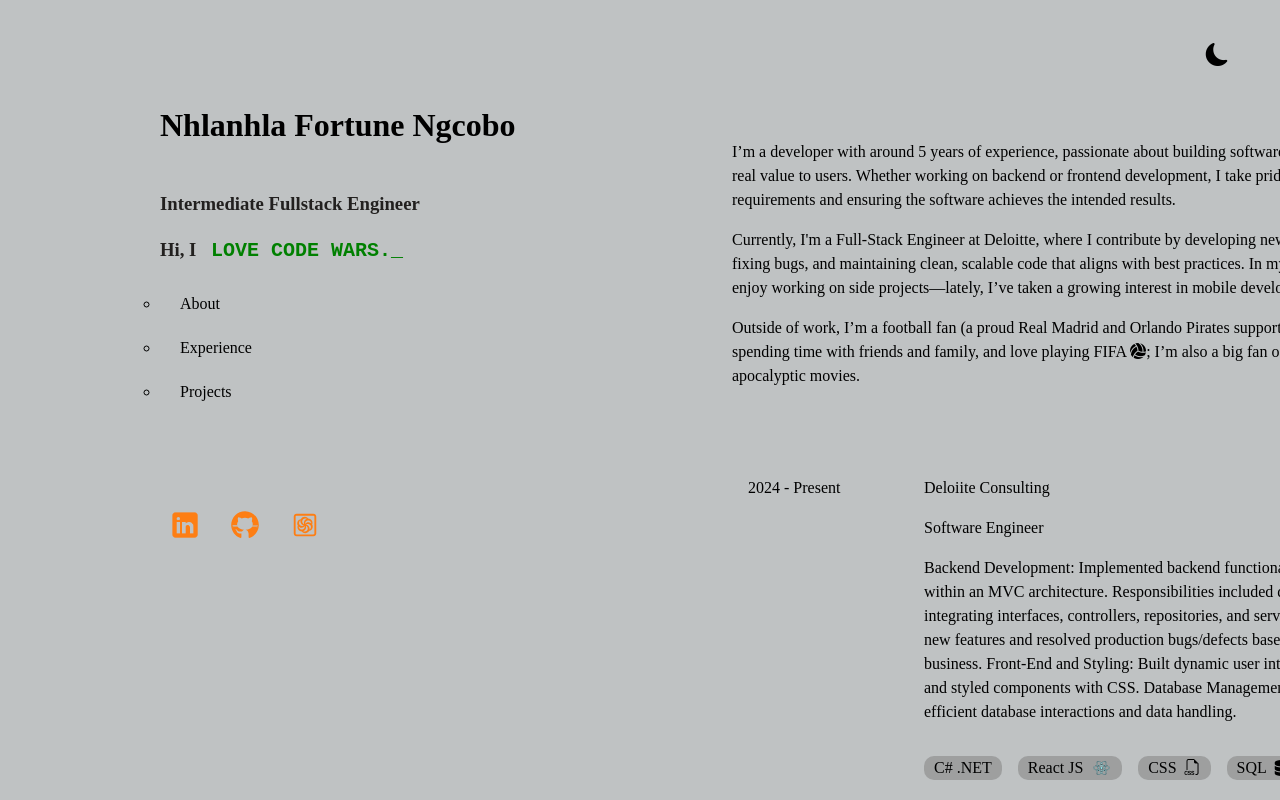
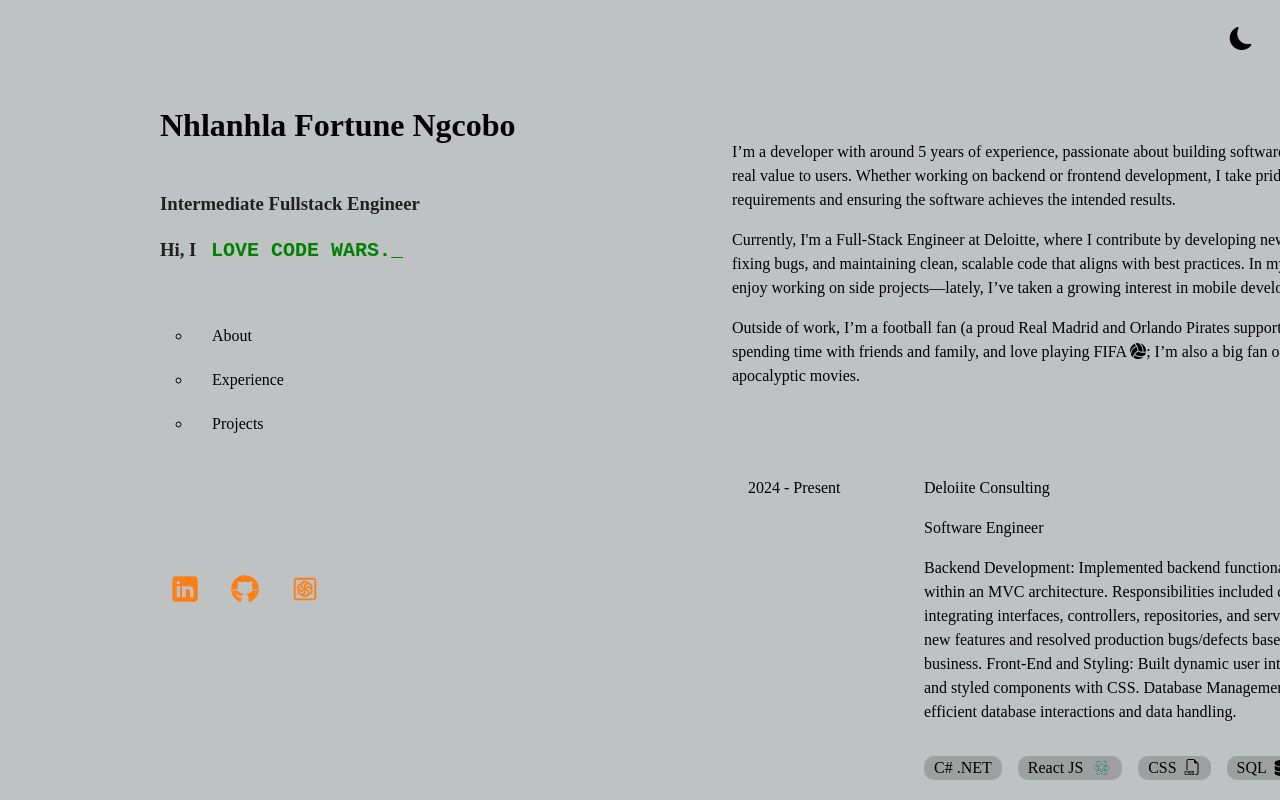
Before and after one commit to nhngcobo/reactportfolio.client, a React (Vite) app: page / in a window 1280 px wide. Shown: the top 800 px of the page. Built offline with nearby package versions, Linux system fonts and the light colour scheme.

Commit message:
update styling...

```diff
--- a/src/App.css
+++ b/src/App.css
@@ -82,8 +82,8 @@ th, td {
     background-color: transparent;
     cursor: pointer;
     position: absolute;
-    top: 2rem;
-    right: 2rem; /* add this to position it on the right */
+    top: 1rem;
+    right: 0.5rem; /* add this to position it on the right */
     z-index: 1;
     border: none;
   }
--- a/src/index.css
+++ b/src/index.css
@@ -38,7 +38,7 @@ h2 {
 
 .custom-list {
   list-style-type: circle;
-  padding: 0;
+  padding: 2rem;
 }
 
 .custom-list li {
```
